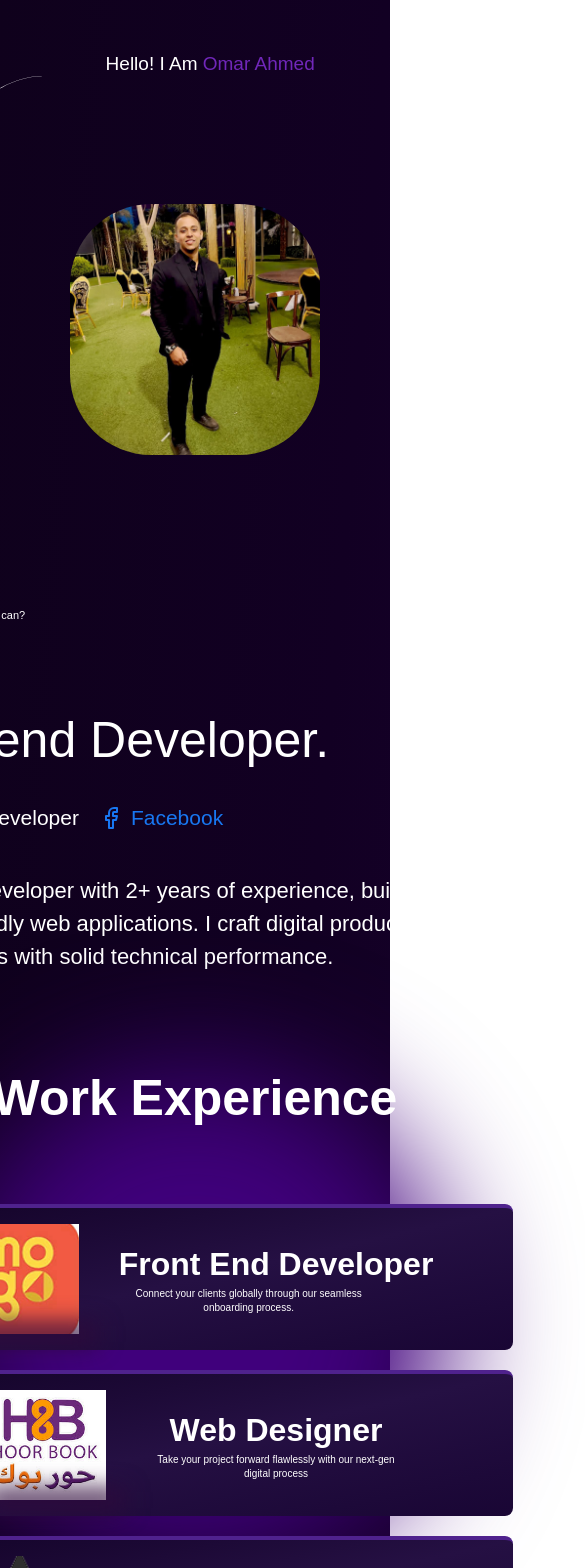
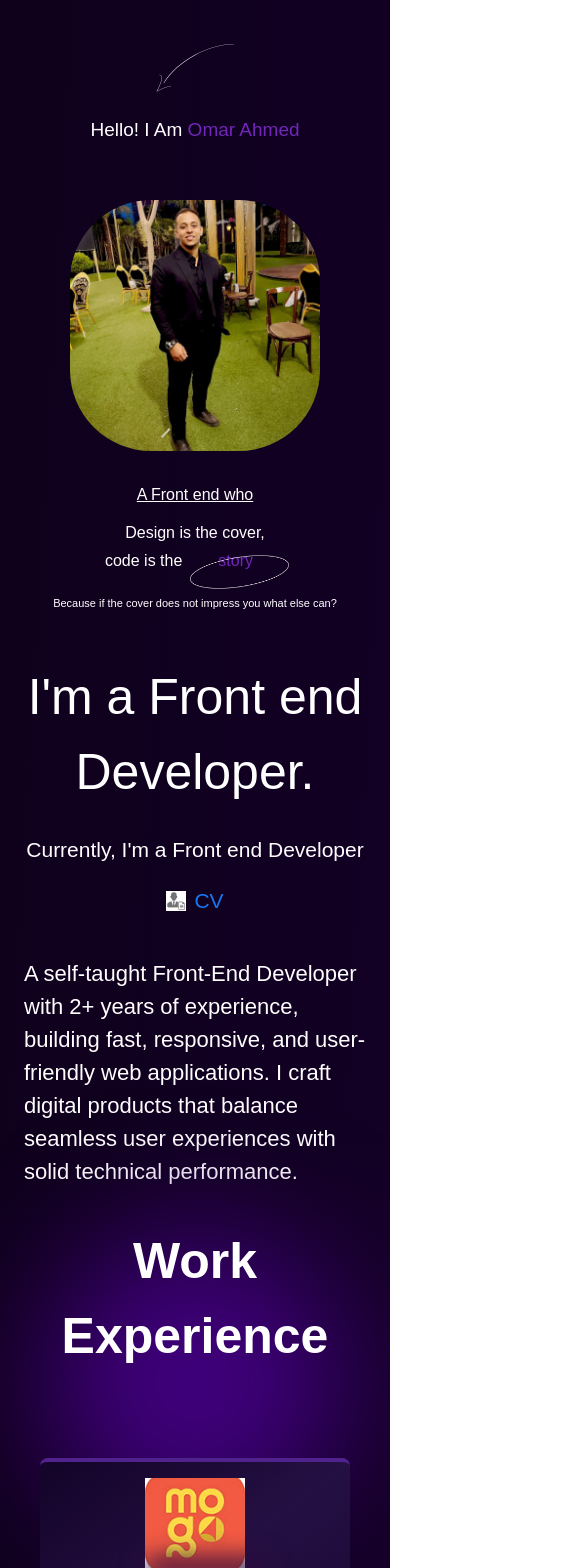
Before and after one commit to Omar-Ahmed-OHM/Omar_Ahmed_O_H_M, a Next.js app: page / in a window 390 px wide. Shown: the top 1568 px of the page, 585 px wide, since content can reach past the window. Built offline with nearby package versions, Linux system fonts and the light colour scheme; a web font is replaced by a local one.

Commit message:
make loader

```diff
--- /dev/null
+++ b/src/app/Loading/loading.tsx
@@ -0,0 +1,58 @@
+"use client";
+import { useEffect } from "react";
+import gsap from "gsap";
+
+export default function Loader1() {
+  useEffect(() => {
+    const tl = gsap.timeline();
+
+    tl.fromTo(
+      ".letter",
+      { opacity: 0, y: 60, filter: "blur(6px)" },
+      {
+        opacity: 1,
+        y: 0,
+        filter: "blur(0px)",
+        duration: 0.6,
+        stagger: 0.15,
+        ease: "power3.out",
+      }
+    )
+      .to(".loader-bar", {
+        width: "100%",
+        duration: 1.2,
+        ease: "power2.out",
+        delay: 0.3,
+      })
+      .to(".loader", {
+        yPercent: -100,
+        duration: 1,
+        ease: "power4.inOut",
+      })
+      .to(".content", {
+        opacity: 1,
+        duration: 1,
+        ease: "power1.out",
+      });
+  }, []);
+
+  return (
+    <div className="relative h-screen overflow-hidden">
+
+
+      <div className="loader fixed top-0 left-0 w-full h-full  bg-gradient-to-br from-[#0f011c] via-[#120023] to-[#1b0232] flex flex-col items-center justify-center gap-8">
+        <div className="flex gap-2">
+          {"O_H_M".split("").map((char, i) => (
+            <span
+              key={i}
+              className="letter text-7xl font-extrabold text-white tracking-widest inline-block"
+            >
+              {char}
+            </span>
+          ))}
+        </div>
+        <div className="loader-bar h-1 bg-gradient-to-r from-purple-600 via-fuchsia-500 to-pink-500 w-0 rounded-full"></div>
+      </div>
+    </div>
+  );
+}
--- a/src/app/page.tsx
+++ b/src/app/page.tsx
@@ -7,21 +7,35 @@ import Direction from "../../public/assets/image/Vector.svg";
 import textjson from "../../src/app/text/text.json";
 import { Facebook } from "lucide-react";
 import Work from "./shared/Box_Information/Work_Experience";
-import languages from '../../public/assets/image/Skills (1).svg'
+import languages from "../../public/assets/image/Skills (1).svg";
 import Projects from "./shared/Projects/project";
 import Link from "next/link";
+import Loader1 from "./Loading/loading";
+import { useEffect, useState } from "react";
+
 export default function Home() {
+  const [loader,setloader]=useState<boolean>(true);
+  useEffect(()=>{
+    setTimeout(()=>{
+      setloader(false);
+    },4000)
+  },[])
   return (
-    <div className="min-h-screen flex flex-col items-center justify-center bg-gradient-to-br from-[#0f011c] via-[#120023] to-[#1b0232]">
+    <div className="min-h-screen flex flex-col items-center justify-center bg-gradient-to-br from-[#0f011c] via-[#120023] to-[#1b0232] overflow-x-hidden">
+      {loader ? <Loader1 /> : null}
+      <div
+  className={`transition-opacity duration-700 ${
+    loader ? "opacity-0" : "opacity-100"
+  }`}
+>
+
+     {
+      !loader &&
       <Container>
-        <div className="flex justify-center items-center gap-16 md:gap-16 lg:gap-16 mr-28 ">
-          <div className="pt-14">
-            <Image
-              src={Direction}
-              alt="Your Name"
-              width={78.34}
-              height={47.82}
-            />
+        {/* Header */}
+        <div className="flex justify-center items-center gap-16 mr-28 max-sm:flex-col max-sm:mr-0 max-sm:gap-6 text-center sm:text-left">
+          <div className="pt-14 max-sm:pt-6">
+            <Image src={Direction} alt="Your Name" width={78.34} height={47.82} />
           </div>
           <div>
             <p className="text-[19px] pb-4">
@@ -31,25 +45,25 @@ export default function Home() {
           </div>
         </div>
 
-
-
-        <div className="grid grid-cols-1 mt-20  md:grid-cols-2 xl:grid-cols-2 gap-8 md:gap-[100px] ">
+        {/* Intro */}
+        <div className="grid grid-cols-1 md:grid-cols-2 xl:grid-cols-2 gap-8 md:gap-[100px] mt-20 max-sm:mt-10 max-sm:text-center">
           <div className="image">
             <Image
               src={ME}
               alt="Your Name"
               width={250}
               height={208}
-              className="rounded-[81px] mx-auto md:mx-0"
+              className="rounded-[81px] mx-auto"
             />
           </div>
-          <div className="intro line-height: 1 space-y-4  md:text-left">
+
+          <div className="intro space-y-4 md:text-left">
             <p className="underline">{textjson.Frontend_Def}</p>
-            <p className="md:text-[50px] ">
+            <p className="md:text-[50px] leading-tight">
               {textjson.tagline}
               <br />
               {textjson.Code_Def}
-              <span className="inline-block px-8 py-2  ml-1 relative  text-[#7127BA]">
+              <span className="inline-block px-8 py-2 ml-1 relative text-[#7127BA]">
                 {textjson.Story}
                 <Image
                   src={Ellips}
@@ -64,46 +78,46 @@ export default function Home() {
           </div>
         </div>
 
-
-
-        <div className="definition mt-20 ">
-          <h2 className="text-[50px]">{textjson.defintion["1"]}</h2>
+        {/* Definition */}
+        <div className="definition mt-20 max-sm:mt-12">
+          <h2 className="text-[50px] text-center sm:text-left">
+            {textjson.defintion["1"]}
+          </h2>
           <br />
-          <div className="text-[21px] w-full md:w-3/4 lg:w-3/4 flex gap-5">
+          <div className="text-[21px] w-full md:w-3/4 lg:w-3/4 flex flex-col sm:flex-row gap-5 items-center sm:items-start justify-center sm:justify-start text-center sm:text-left">
             <div>{textjson.defintion["2"]}</div>
             <div className="flex gap-2 items-center">
-              <div>
-                <span className="text-[#1877F2] ">
-                  <Facebook />
+              <span className="text-[#1877F2]">
+                <Image
+                  src={textjson.defintion["5"]}
+                  alt="facebook"
+                  width={20}
+                  height={20}
+                />
               </span>
-              </div>
-              <div className="text-[21px] text-[#1877F2] ">
-                <div>
-
+              <div className="text-[21px] text-[#1877F2]">
+                <Link
+                  href={"https://www.facebook.com/share/17HHeyxcsV/"}
+                  target="_blank"
+                >
                   {textjson.defintion["3"]}
+                </Link>
               </div>
             </div>
           </div>
 
-          </div>
-          <div className="information w-[892px] pr-10 h-[187px]  mt-10">
-            <p className="text-[22px]">
-              {textjson.defintion["4"]}
-            </p>
+          <div className="information w-[892px] pr-10 h-[187px] mt-10 max-sm:w-full max-sm:pr-0 max-sm:px-3">
+            <p className="text-[22px]">{textjson.defintion["4"]}</p>
           </div>
         </div>
 
+        {/* Work Experience */}
+        <div className="work_experience flex flex-col items-center relative justify-center px-4 text-center space-y-12 z-10 mt-20">
+          <h2 className="text-[50px] font-semibold z-10">{textjson.Work_Experience}</h2>
 
-        <div className="work_experience flex flex-col items-center relative justify-center px-4 text-center space-y-12 z-10">
-          <div className="work_experience flex flex-col items-center justify-center px-4 text-center space-y-12 z-10">
-            <h2 className="text-[50px] font-semibold">{textjson.Work_Experience}</h2>
-
-            <div className="grid grid-cols-1 md:grid-cols-2 md:gap-y-0 md:gap-x-52 w-full max-w-6xl place-items-center">
+          <div className="grid grid-cols-1 md:grid-cols-2 md:gap-y-0 md:gap-x-52 w-full max-w-6xl place-items-center gap-10 z-10">
             {Object.values(textjson.work_experience).map((work) => (
-                <div
-                  key={work.Link}
-                  className="flex flex-col items-center justify-center md:gap-y-0 "
-                >
+              <div key={work.Link} className="flex flex-col items-center">
                 <Work
                   Link={work.Link}
                   Image={work.Image}
@@ -113,24 +127,29 @@ export default function Home() {
               </div>
             ))}
           </div>
+
+          <div className="absolute bg-[#40007c] w-[500px] top-2 bottom-0 rounded-full h-[500px] blur-3xl z-0 max-sm:w-[300px] max-sm:h-[300px]"></div>
         </div>
-          <div className="absolute bg-[#40007c] w-[500px] top-2 bottom-0 rounded-full h-[500px] blur-3xl z-0">
+
+        {/* Languages */}
+        <div className="languages flex justify-center items-center flex-col text-center z-10 p-6 mt-9">
+          <div className="title_language p-9 w-full max-sm:p-4">
+            <h2 className="text-[24px] w-[787px] max-sm:w-full">
+              {textjson.languages_title}
+            </h2>
+            <span className="text-[17px]">{textjson.language_title_2}</span>
+          </div>
+          <div className="language_Image w-full flex justify-center">
+            <Image
+              src={languages}
+              alt="languages"
+              className="max-w-full h-auto px-3"
+            />
           </div>
         </div>
 
-        <div className="languages flex justify-center items-center flex-col text-center z-10 p-6 mt-9">
-          <div className="title_language p-9">
-            <h2 className="text-[24px] w-[787px]">
-              {textjson.languages_title}
-            </h2>
-            <span className="text-[17px] text-center">{textjson.language_title_2}</span>
-          </div>
-          <div className="language_Image">
-            <Image src={languages} alt="languages" />
-          </div>
-        </div>
-        {
-          Object.values(textjson.projects).map((project) => (
+        {/* Projects */}
+        {Object.values(textjson.projects).map((project) => (
           <div key={project.Title} className="z-10">
             <Projects
               Link={project.Link}
@@ -141,11 +160,11 @@ export default function Home() {
               reverse={project.reverse}
             />
           </div>
-          ))
-        }
-        <div className="footer  text-gray-300 py-10 border-t border-white/10">
+        ))}
+
+        {/* Footer */}
+        <div className="footer text-gray-300 py-10 border-t border-white/10 mt-20">
           <div className="container mx-auto px-6 md:px-12 flex flex-col md:flex-row justify-between items-center gap-6 text-center md:text-left">
-
             <div className="contact space-y-2">
               <h3 className="text-[#9857D3] text-xl font-semibold tracking-wide">
                 {textjson.footer.contact}
@@ -162,16 +181,30 @@ export default function Home() {
             </div>
 
             <div className="socials flex gap-4 mt-4 md:mt-0">
-              <Link href="https://www.linkedin.com/in/omar-ahmed-33a467298/" target="_blanck" className="hover:text-[#9857D3] transition-colors duration-300">LinkedIn</Link>
-              <Link href="https://github.com/Omar-Ahmed-OHM" target="_blank" className="hover:text-[#9857D3] transition-colors duration-300">GitHub</Link>
+              <Link
+                href="https://www.linkedin.com/in/omar-ahmed-33a467298/"
+                target="_blank"
+                className="hover:text-[#9857D3] transition-colors duration-300"
+              >
+                LinkedIn
+              </Link>
+              <Link
+                href="https://github.com/Omar-Ahmed-OHM"
+                target="_blank"
+                className="hover:text-[#9857D3] transition-colors duration-300"
+              >
+                GitHub
+              </Link>
+            </div>
           </div>
 
-          </div>
           <div className="text-center text-xs text-gray-500 mt-8 border-t border-white/10 pt-4">
-            © {new Date().getFullYear()} Your Name. All Rights Reserved.
+            © {new Date().getFullYear()} Omar Ahmed. All Rights Reserved.
           </div>
         </div>
       </Container>
+}
+</div>
     </div>
   );
 }
--- a/src/app/shared/Box_Information/Work_Experience.tsx
+++ b/src/app/shared/Box_Information/Work_Experience.tsx
@@ -1,24 +1,45 @@
-"use client"
-import React from 'react'
-import { Work_Experience } from '@/app/types/home'
-import Container from '../Container/container'
-const Work = (props:Work_Experience)=>{
+"use client";
+import React from "react";
+import { Work_Experience } from "@/app/types/home";
+import Container from "../Container/container";
+
+const Work = (props: Work_Experience) => {
   return (
-        <section>
+    <section className="py-4">
       <Container>
-                  <div className=' p-4 flex justify-center relative gap-10 items-center border-[#4F228D] border-t-4 bg-gradient-to-br from-[#130428] via-[#251043] to-[#190634]   rounded-lg  duration-300  w-[635px]'>
-                    <div className="imge relative">
-                        <img src={props.Image} alt={props.Title} className='w-[122px] h-[110px]  object-cover '/>
-                        <div className="absolute bg-[#2e093a] w-[140px]  bottom-[-10px]   h-[20px] blur-md "></div>
+        <div
+          className="
+            p-4 flex flex-col sm:flex-row justify-center relative gap-6 sm:gap-10 items-center
+            border-[#4F228D] border-t-4
+            bg-gradient-to-br from-[#130428] via-[#251043] to-[#190634]
+            rounded-lg duration-300
+            w-full sm:w-[635px] mx-auto
+          "
+        >
+          <div className="relative flex-shrink-0">
+            <img
+              src={props.Image}
+              alt={props.Title}
+              className="
+                w-[100px] h-[90px] sm:w-[122px] sm:h-[110px]
+                object-cover mx-auto sm:mx-0
+              "
+            />
+            <div className="absolute bg-[#2e093a] w-[120px] sm:w-[140px] bottom-[-10px] h-[20px] blur-md"></div>
           </div>
-                    <div className="description">
 
-                    <h3 className='text-xl font-semibold text-center text-[32px]'>{props.Title}</h3>
-                    <p className='text-sm text-center font-[var(--font-popines)] text-[10px] w-[260px]'>{props.Description}</p>
+          <div className="description text-center sm:text-left mt-4 sm:mt-0">
+            <h3 className="text-[24px] sm:text-[32px] font-semibold">
+              {props.Title}
+            </h3>
+            <p className="text-[10px] sm:text-[10px] font-[var(--font-popines)] w-full sm:w-[260px] mx-auto sm:mx-0">
+              {props.Description}
+            </p>
           </div>
         </div>
       </Container>
     </section>
-    )
-}
-export default Work
+  );
+};
+
+export default Work;
--- a/src/app/text/text.json
+++ b/src/app/text/text.json
@@ -17,8 +17,9 @@
   "defintion": {
     "1": "I'm a Front end Developer.",
     "2": "Currently, I'm a Front end Developer   ",
-    "3": "Facebook",
-    "4": "A self-taught Front-End Developer with 2+ years of experience, building fast, responsive, and user-friendly web applications. I craft digital products that balance seamless user experiences with solid technical performance."
+    "3": "CV",
+    "4": "A self-taught Front-End Developer with 2+ years of experience, building fast, responsive, and user-friendly web applications. I craft digital products that balance seamless user experiences with solid technical performance.",
+    "5": "/assets/image/cv.png"
   },
 
   "languages_title": "I'm currently working with these languages, driven by a passion ",
@@ -46,7 +47,7 @@
   },
   "projects": {
     "1": {
-      "Link": "",
+      "Link": "https://mogo-eg.com/ar/",
       "Image": "/assets/image/mogo.svg",
       "Title": "Mogo Projects",
       "Sup_title": "Money on the go",
@@ -81,7 +82,7 @@
 },
 "footer":{
     "contact":"Contact Me",
-    "text":"© 2024 Omar Ahmed. All rights reserved.",
+    "text":"© 2025 Omar Ahmed. All rights reserved.",
     "gmail":"omarahmedramadan77@gmail.com"
 }
 }
```
Also changed, not shown: src/app/shared/Projects/project.tsx (+34 -25 lines), public/assets/image/cv.png (added), public/assets/image/mogo (2).png (added). Lines whose indentation alone changed are shown as unchanged.
